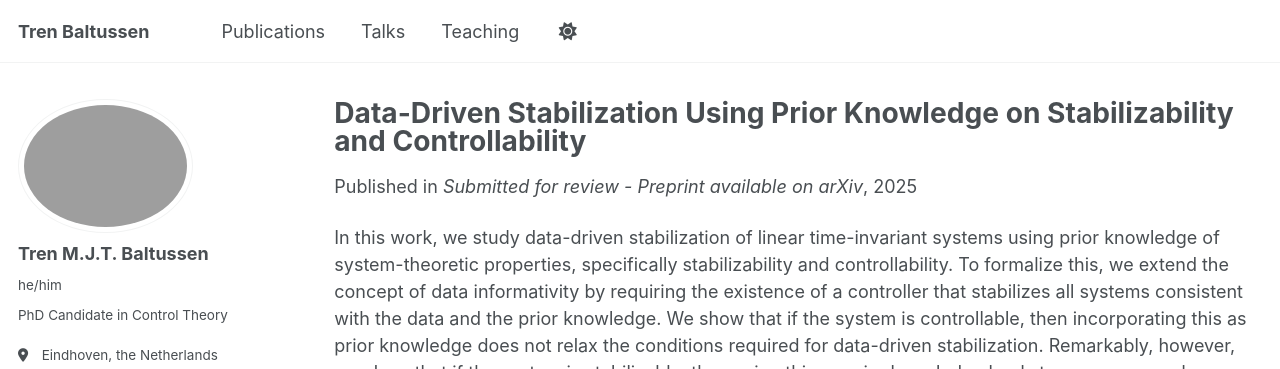
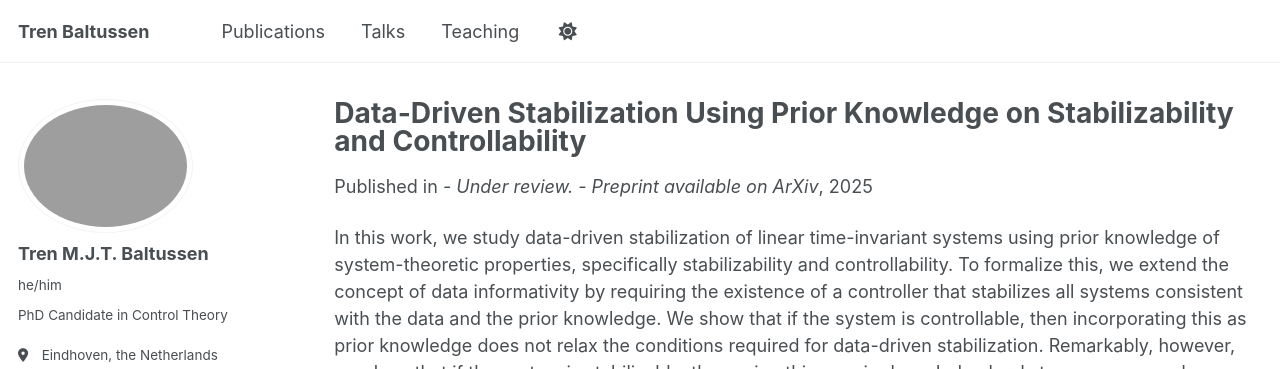
Before and after one commit to TrenBaltussen/TrenBaltussen.github.io, a Jekyll site: the page built from _publications/2025_29_10_DDS-1.md, in a window 1280 px wide and 1269 px high. Shown: the top 369 px of the window. Built offline with Jekyll 4.4.1, drawn with Linux system fonts in a browser that asks for light colours; some web fonts are replaced.

Commit message:
Updated publication metadata

```diff
--- a/_publications/2025_29_10_DDS-1.md
+++ b/_publications/2025_29_10_DDS-1.md
@@ -5,7 +5,7 @@ category: manuscripts
 permalink: /publications/2025_29_10_DDS-1
 excerpt: ''
 date: 2025-10-29
-venue: 'Submitted for review - Preprint available on arXiv'
+venue: '- Under review. - Preprint available on ArXiv'
 #slidesurl: 'http://academicpages.github.io/files/slides3.pdf'
 paperurl: 'https://arxiv.org/abs/2510.25452'
 citation: 'Amir Shakouri, Henk J. van Waarde, <b>Tren M.J.T. Baltussen</b>, W.P.M.H. (Maurice) Heemels, "Data-Driven Stabilization Using Prior Knowledge on Stabilizability and Controllability," arXiv 2510.25452'
```
